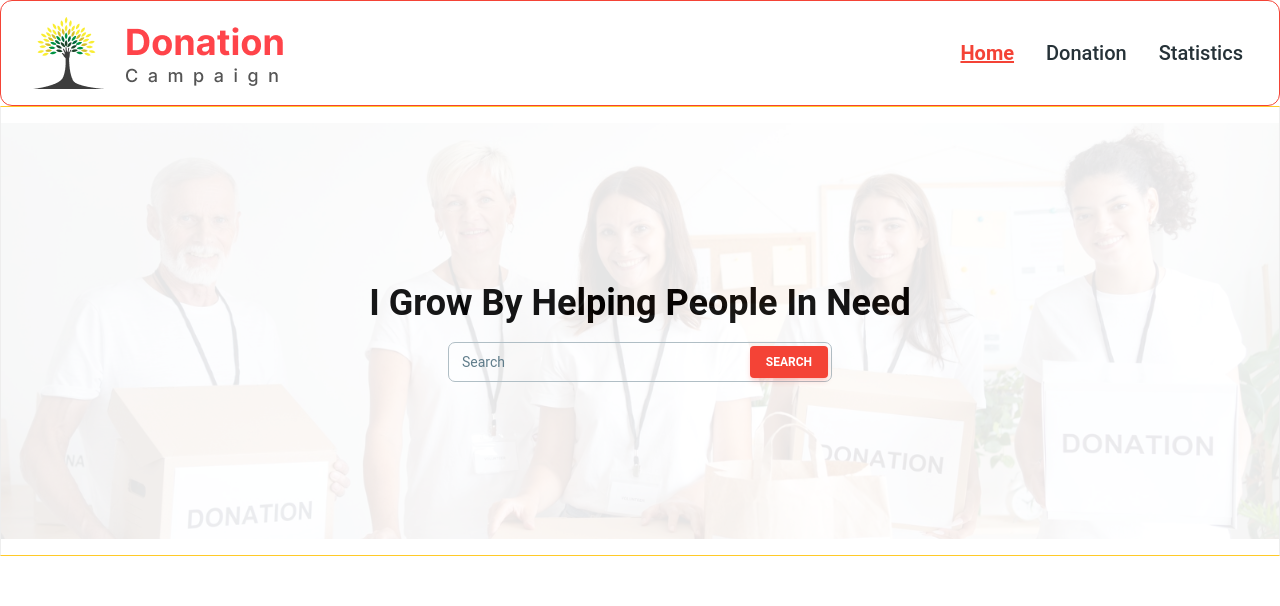
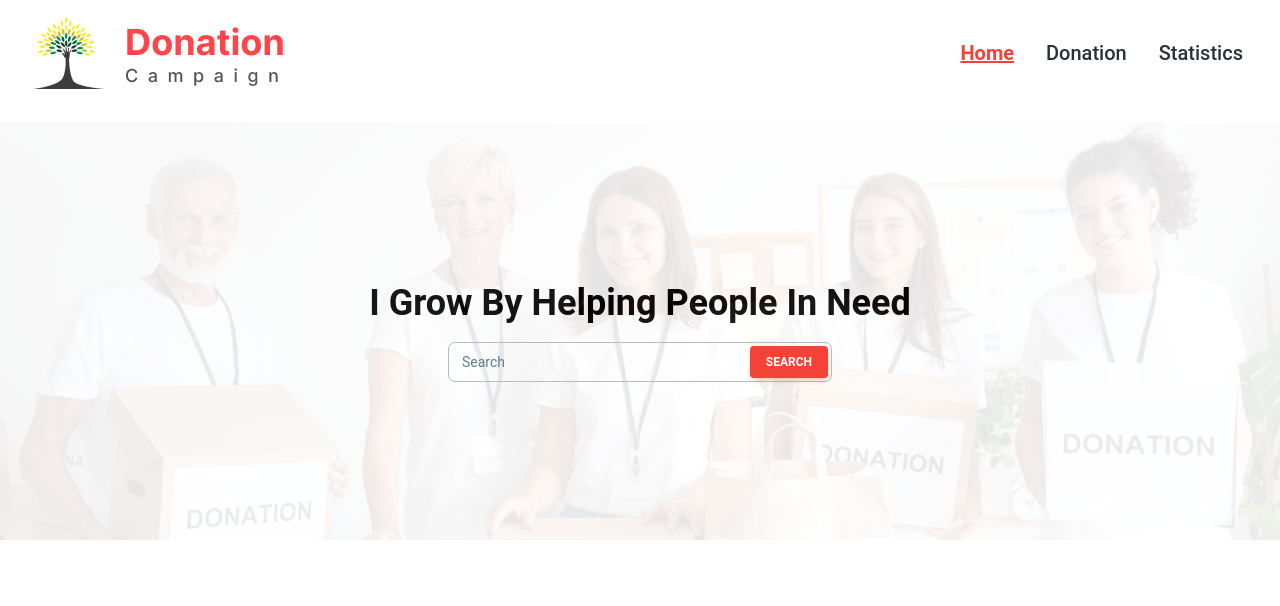
Before and after one commit to joysaha023/donation-campaign-donate, a React (Vite) app: page / in a window 1280 px wide. Shown: the top 606 px of the page. Built offline with nearby package versions, Linux system fonts and the light colour scheme.

Commit message:
last and final commit

```diff
--- a/src/Pages/DonationDetails/DonationDetails.jsx
+++ b/src/Pages/DonationDetails/DonationDetails.jsx
@@ -35,7 +35,7 @@ const DonationDetails = () => {
         return<CustomSpinner></CustomSpinner>
     }
     return (
-        <Card className="mt-12 w-full rounded-md shadow-none lg:px-20 overflow-hidden">
+        <Card className="mt-12 w-full rounded-md shadow-none lg:px-20 overflow-hidden px-2">
         <CardHeader
           floated={false}
           shadow={false}
--- a/src/Pages/Shared/Navbar/NavBar.jsx
+++ b/src/Pages/Shared/Navbar/NavBar.jsx
@@ -79,10 +79,10 @@ const NavBar = () => {
     }, []);
 
     return (
-        <Navbar className="mx-auto max-w-7xl shadow-none py-3m border border-red-500">
+        <Navbar className="mx-auto max-w-7xl shadow-none py-3m">
       <div className="flex items-center justify-between text-blue-gray-900">
        <div>
-        <img src="/images/Logo.png" alt="" />
+        <img className='w-3/4 lg:w-full' src="/images/Logo.png" alt="" />
        </div>
         <div className="hidden lg:block">
           <NavList />
--- a/src/components/Banner/Banner.jsx
+++ b/src/components/Banner/Banner.jsx
@@ -9,11 +9,11 @@ const Banner = ({value, setValue, handleSearch}) => {
    }
 
   return (
-    <div className="h-[450px] relative border flex flex-col justify-center items-center border-y-amber-400">
+    <div className="h-[450px] relative flex flex-col justify-center items-center px-2">
         <dir className="absolute inset-0 bg-[url('/images/bg.png')] bg-cover bg-center bg-no-repeat opacity-10">
 
         </dir>
-      <Typography className="mb-4" variant="h2">I Grow By Helping People In Need</Typography>
+      <Typography className="mb-4 text-center" variant="h2">I Grow By Helping People In Need</Typography>
       <div className="relative flex w-full max-w-[24rem]">
         <Input
           type="text"
--- a/src/components/CategoryList/CategoryList.jsx
+++ b/src/components/CategoryList/CategoryList.jsx
@@ -9,7 +9,7 @@ const CategoryList = ({filterData, loading}) => {
     }
 
     return (
-        <div className='grid grid-cols-1 md:grid-cols-4 gap-8 max-w-7xl py-3 mx-auto my-12'>
+        <div className='grid grid-cols-1 md:grid-cols-4 gap-8 max-w-7xl py-3 px-2 mx-auto my-12'>
             {
                 filterData.map((item) => <CardDefault key={item.id} item={item}></CardDefault>)
             }
```
